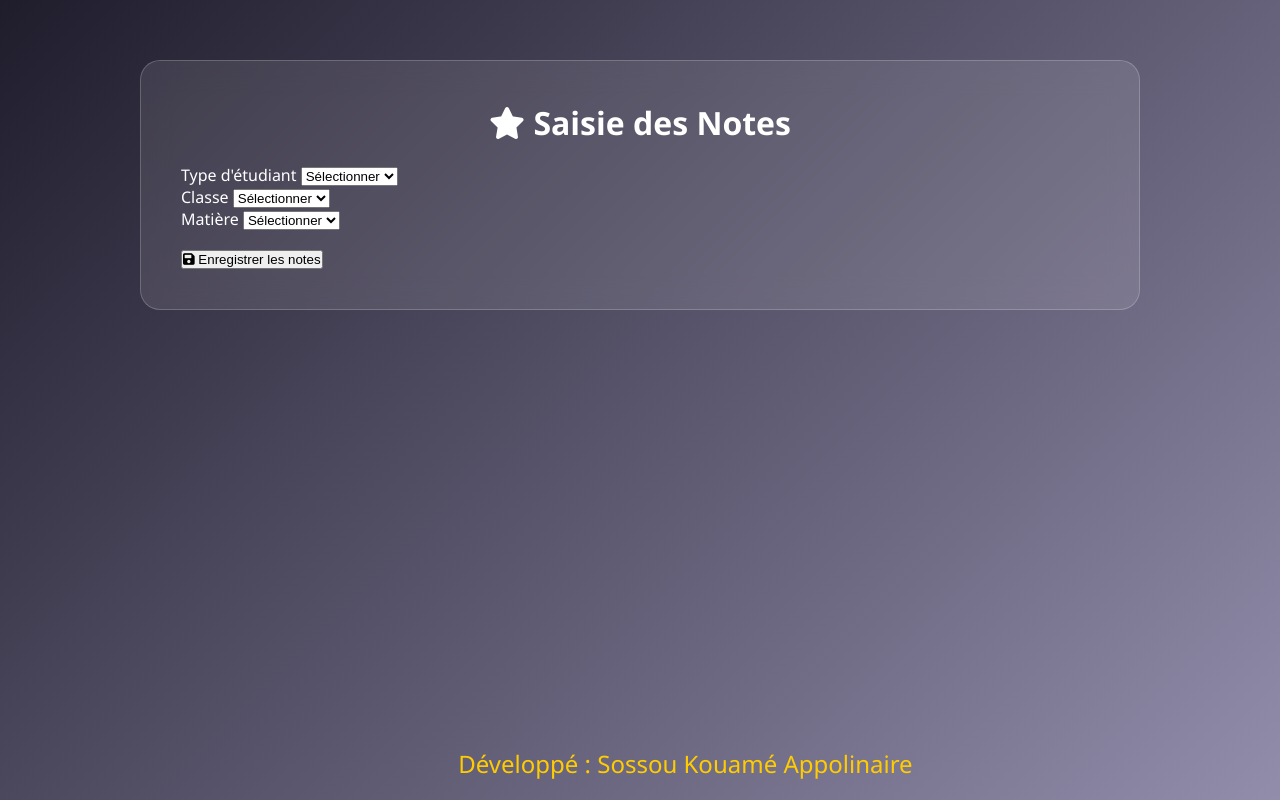
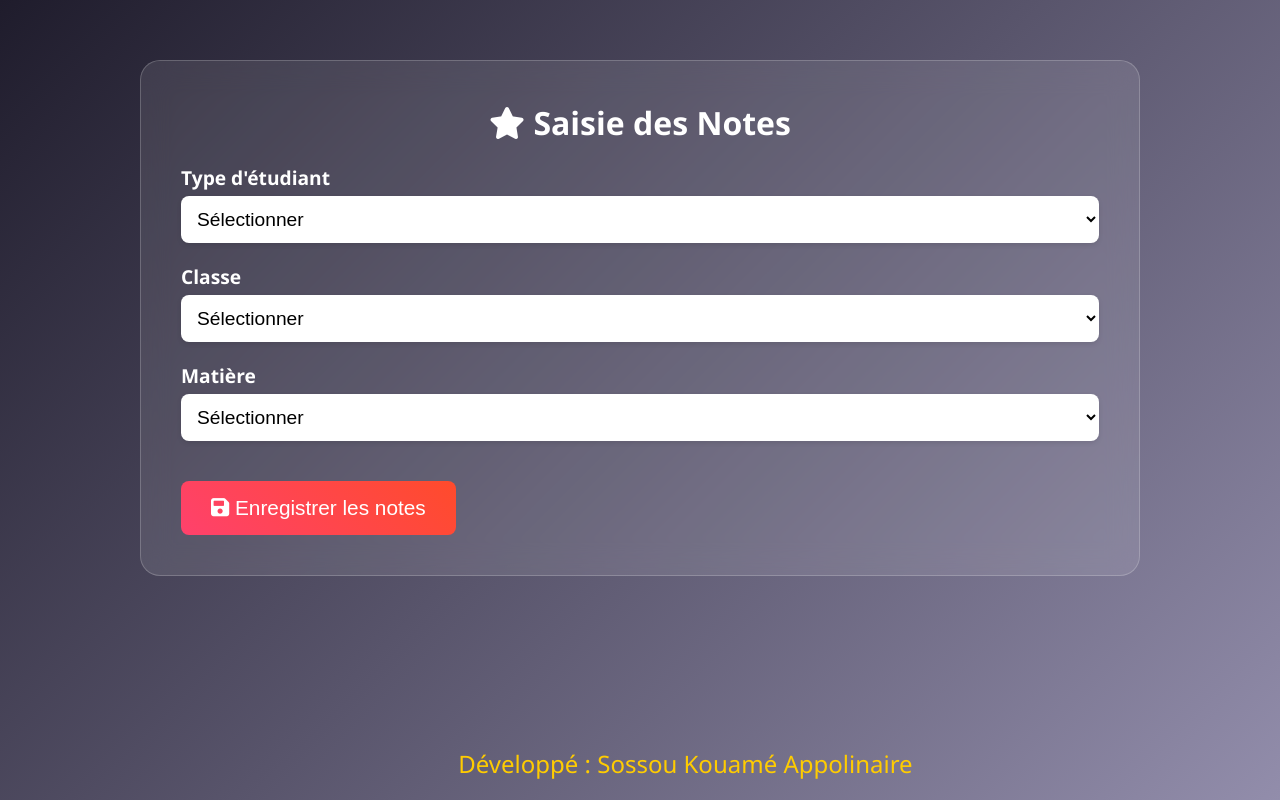
Before and after one commit to appolinair2355/-cole-, a Flask app: page /notes in a window 1280 px wide. Run offline with Flask 3, Linux system fonts and the light colour scheme.

Commit message:
Update style.css

```diff
--- a/static/css/style.css
+++ b/static/css/style.css
@@ -93,9 +93,8 @@
     margin-bottom: 10px;
 }
 
-/* ===== FORMULAIRES ET TABLEAUX ===== */
-.form-container,
-.table-container {
+/* ===== FORMULAIRES ===== */
+.form-container {
     background: rgba(255, 255, 255, 0.1);
     backdrop-filter: blur(15px);
     border: 1px solid rgba(255, 255, 255, 0.2);
@@ -112,6 +111,52 @@
     font-size: 2em;
 }
 
+.form-group {
+    margin-bottom: 20px;
+}
+
+.form-group label {
+    display: block;
+    margin-bottom: 5px;
+    color: #fff;
+    font-weight: bold;
+    font-size: 1.2em;
+}
+
+.form-group input,
+.form-group select {
+    width: 100%;
+    padding: 12px;
+    border: none;
+    border-radius: 8px;
+    font-size: 1.2em;
+    background: #fff;
+    color: #000;
+    box-shadow: 0 2px 5px rgba(0,0,0,0.1);
+}
+
+.form-group input:focus,
+.form-group select:focus {
+    outline: none;
+    box-shadow: 0 0 10px #ff416c;
+}
+
+.btn {
+    background: linear-gradient(45deg, #ff416c, #ff4b2b);
+    color: white;
+    padding: 15px 30px;
+    border: none;
+    border-radius: 8px;
+    cursor: pointer;
+    font-size: 1.3em;
+    transition: background 0.3s;
+}
+
+.btn:hover {
+    background: linear-gradient(45deg, #ff4b2b, #ff416c);
+}
+
+/* ===== TABLEAUX ===== */
 table {
     width: 100%;
     color: #fff;
@@ -126,4 +171,4 @@
 
 th {
     background: rgba(255, 255, 255, 0.1);
-}
+    }
```
